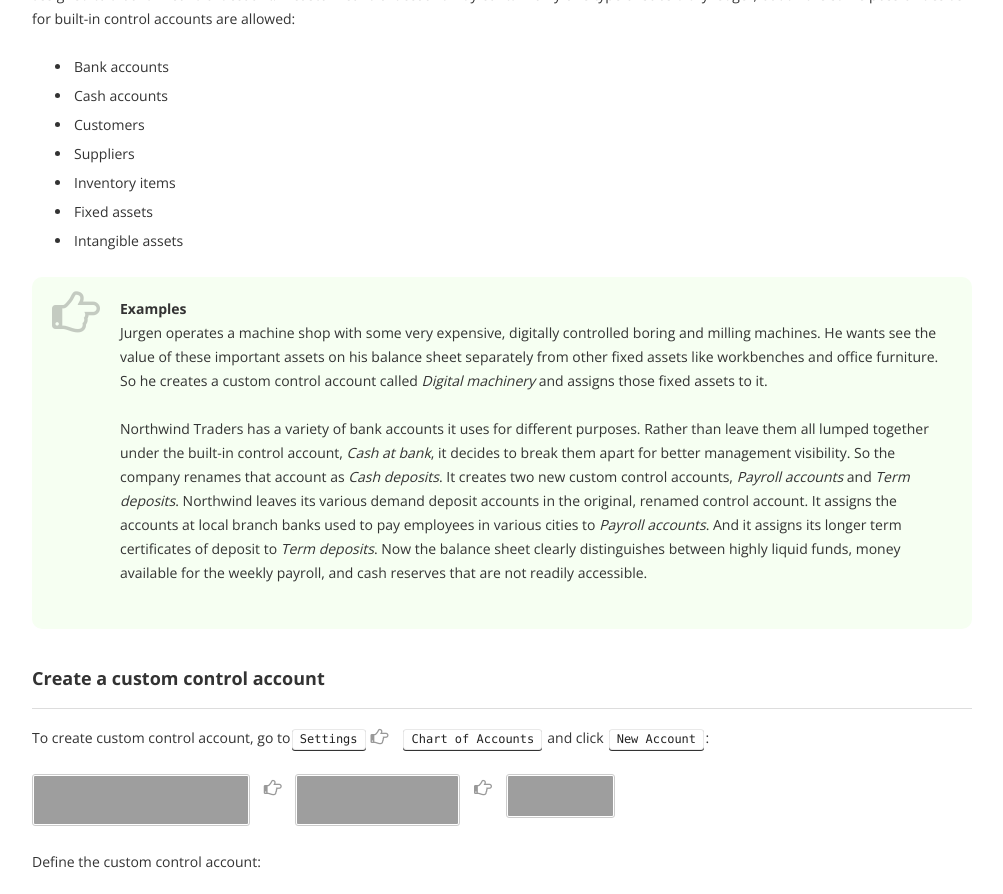
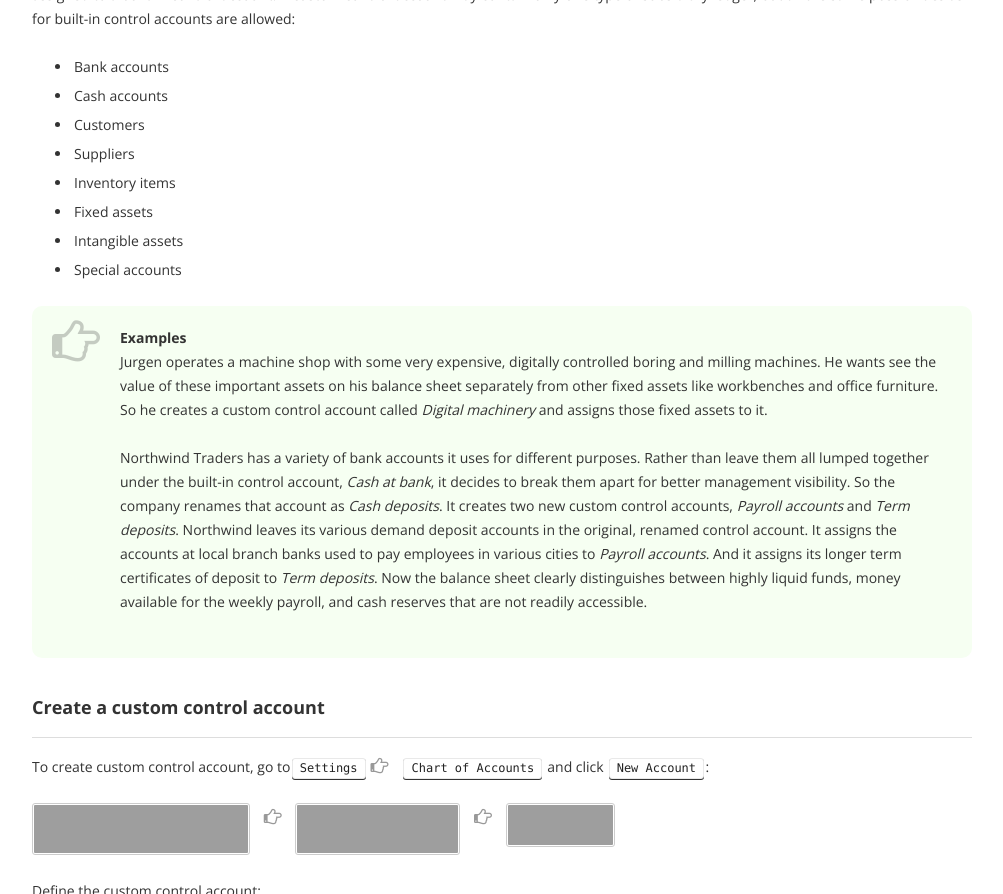
Before and after one commit to 3etechinns/www.manager.io, a Jekyll site: the page built from _guides/9256.html, in a window 1280 px wide and 900 px high, scrolled down 397 px, cut to the strip 0-894 px from the top of the window. Shown: the whole strip, without its empty margins (138-1141 px from the left). Built offline with Jekyll 4.4.1, drawn with Linux system fonts in a browser that asks for light colours; nearby versions of some CDN libraries; comment, search, counter and statistics services are not loaded; grey boxes are pictures that could not be loaded.

Commit message:
Guide update

```diff
--- a/_guides/9256.html
+++ b/_guides/9256.html
@@ -14,6 +14,7 @@ tags: intangible-assets settings chart-of-accounts fixed-assets balance-sheet-ac
 <li>Inventory items</li>
 <li>Fixed assets</li>
 <li>Intangible assets</li>
+<li>Special accounts</li>
 </ul>
 <table style="background-color: #F6FFF2; border-radius: 10px; margin-bottom: 20px"><tr><td style="font-size: 48px; opacity: 0.25; padding: 20px; padding-top: 0px; padding-right: 0px; vertical-align: top"><i class="fa fa-hand-o-right"></i></td><td style="padding: 20px">
 <p><strong>Examples</strong><br>
```
